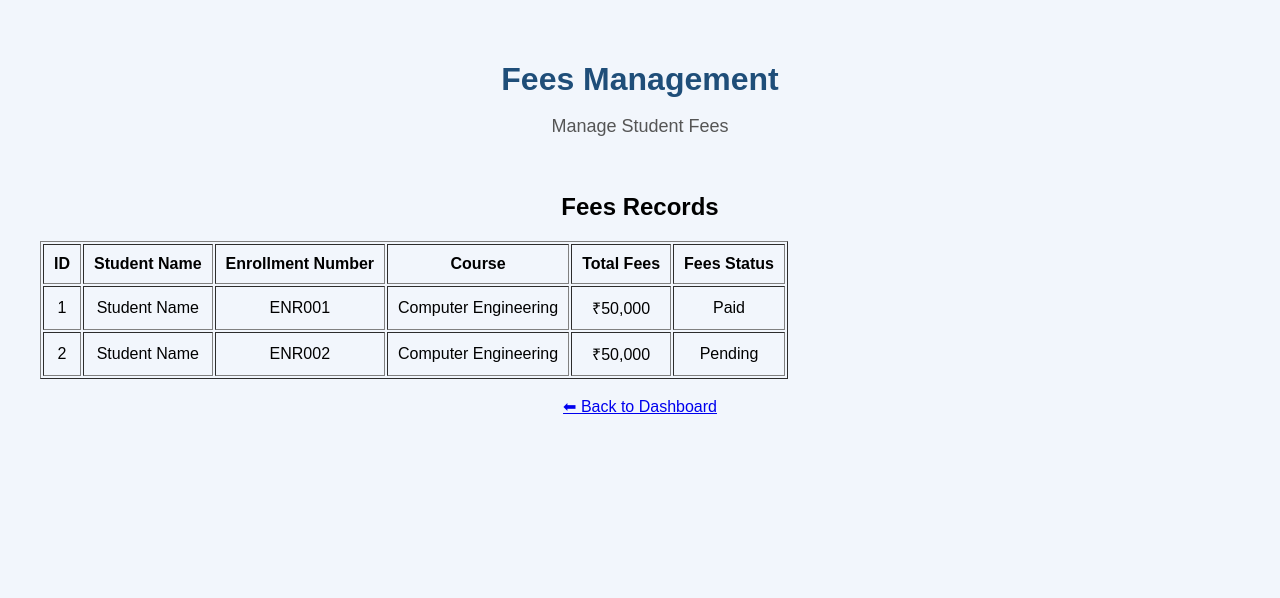
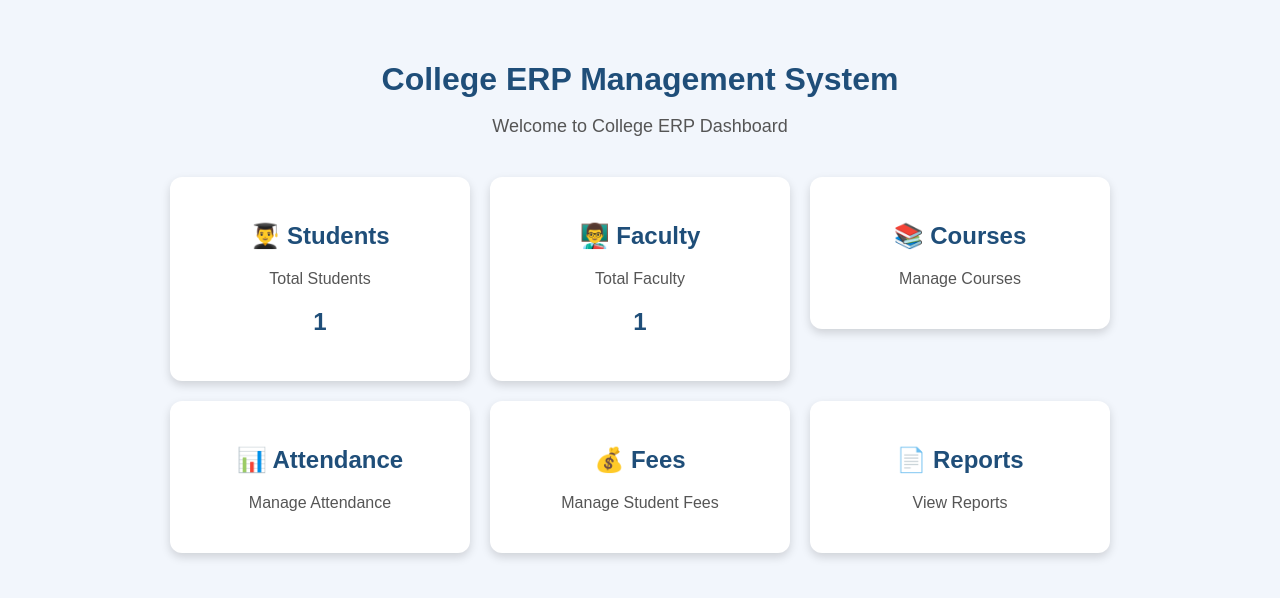
Before and after one commit to krishnachauhan0204-collab/College-ERP-Management-System, a Flask app: template templates/fees.html in a window 1280 px wide. Shown: the top 598 px of the page. Run offline with Flask 3, Linux system fonts and the light colour scheme; the template is opened without the code that fills it: most values are stand-ins (such as "Sample title", 1, 10 or a date in 2020).

Commit message:
Update fees.html

```diff
--- a/templates/fees.html
+++ b/templates/fees.html
@@ -1,52 +1,64 @@
 <!DOCTYPE html>
 <html>
 <head>
-    <title>Fees Management</title>
+    <title>College ERP Management System</title>
     <link rel="stylesheet" href="{{ url_for('static', filename='style.css') }}">
 </head>
 
 <body>
 
-    <h1>Fees Management</h1>
+    <h1>College ERP Management System</h1>
 
-    <p>Manage Student Fees</p>
+    <p>Welcome to College ERP Dashboard</p>
 
-    <br>
+    <!-- SMART DASHBOARD -->
+    <div class="dashboard">
 
-    <h2>Fees Records</h2>
+        <a href="/students" style="text-decoration: none; color: inherit;">
+            <div class="card">
+                <h2>👨‍🎓 Students</h2>
+                <p>Total Students</p>
+                <h2>{{ total_students }}</h2>
+            </div>
+        </a>
 
-    <table border="1" cellpadding="10">
-        <tr>
-            <th>ID</th>
-            <th>Student Name</th>
-            <th>Enrollment Number</th>
-            <th>Course</th>
-            <th>Total Fees</th>
-            <th>Fees Status</th>
-        </tr>
+        <a href="/faculty" style="text-decoration: none; color: inherit;">
+            <div class="card">
+                <h2>👨‍🏫 Faculty</h2>
+                <p>Total Faculty</p>
+                <h2>{{ total_faculty }}</h2>
+            </div>
+        </a>
 
-        <tr>
-            <td>1</td>
-            <td>Student Name</td>
-            <td>ENR001</td>
-            <td>Computer Engineering</td>
-            <td>₹50,000</td>
-            <td>Paid</td>
-        </tr>
+        <a href="/courses" style="text-decoration: none; color: inherit;">
+            <div class="card">
+                <h2>📚 Courses</h2>
+                <p>Manage Courses</p>
+            </div>
+        </a>
 
-        <tr>
-            <td>2</td>
-            <td>Student Name</td>
-            <td>ENR002</td>
-            <td>Computer Engineering</td>
-            <td>₹50,000</td>
-            <td>Pending</td>
-        </tr>
-    </table>
+        <a href="/attendance" style="text-decoration: none; color: inherit;">
+            <div class="card">
+                <h2>📊 Attendance</h2>
+                <p>Manage Attendance</p>
+            </div>
+        </a>
 
-    <br>
+        <a href="/fees" style="text-decoration: none; color: inherit;">
+            <div class="card">
+                <h2>💰 Fees</h2>
+                <p>Manage Student Fees</p>
+            </div>
+        </a>
 
-    <a href="/">⬅ Back to Dashboard</a>
+        <a href="/reports" style="text-decoration: none; color: inherit;">
+            <div class="card">
+                <h2>📄 Reports</h2>
+                <p>View Reports</p>
+            </div>
+        </a>
+
+    </div>
 
 </body>
 </html>
```
